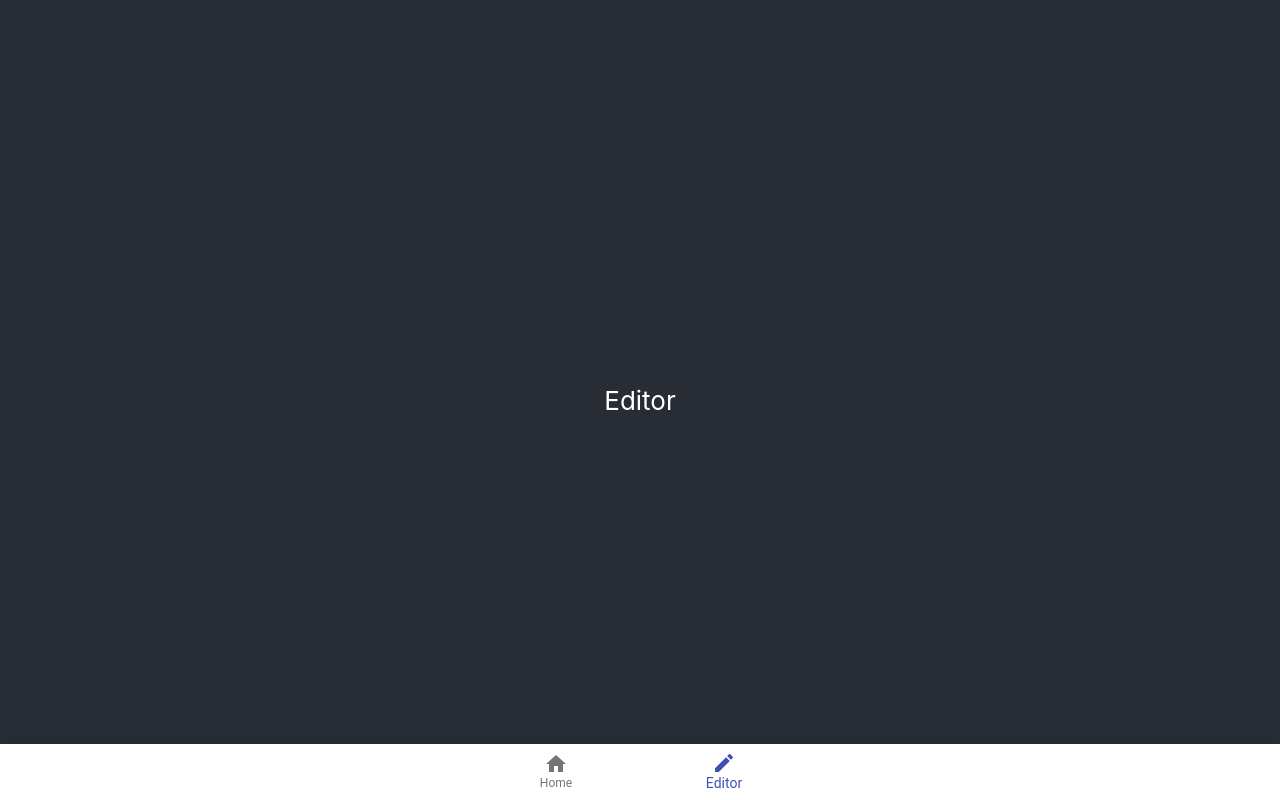
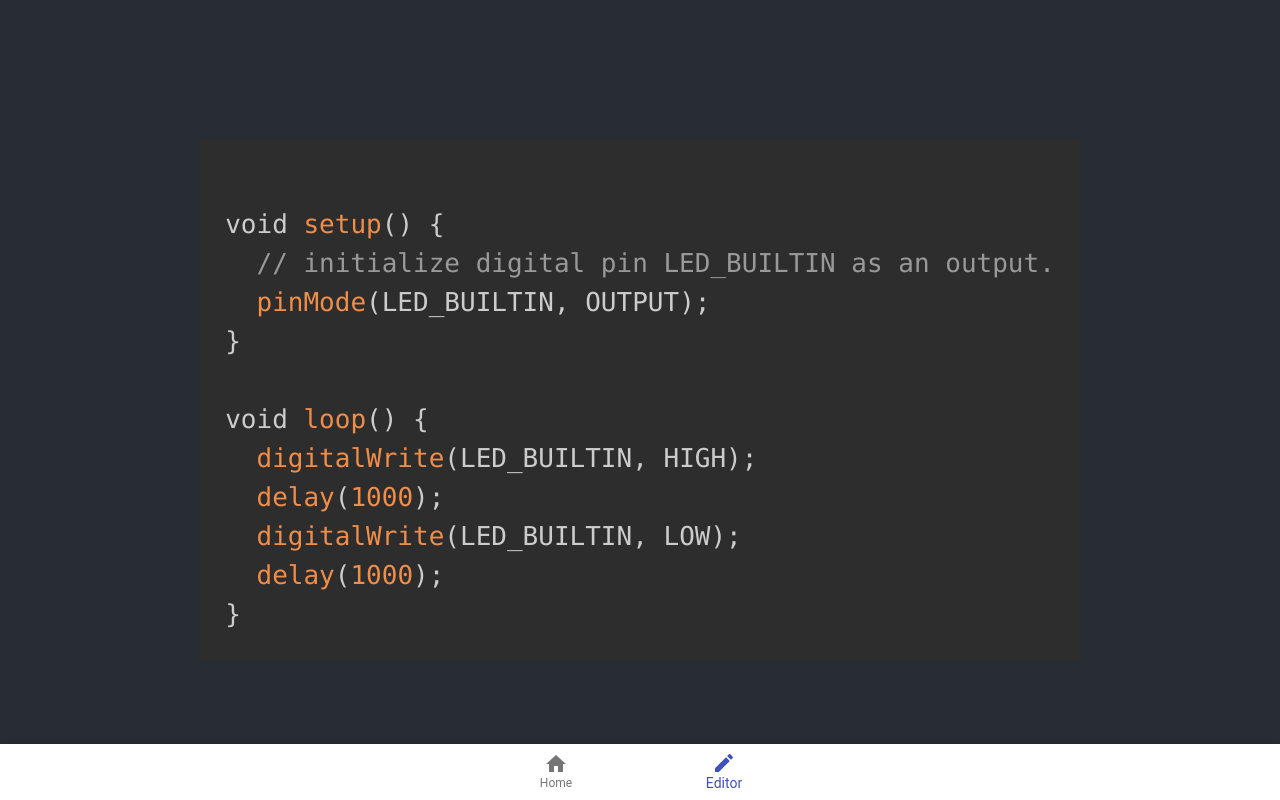
Before and after one commit to rzfzr/MDD4CPD-Legacy, a React (Create React App) app: page /editor in a window 1280 px wide. Both pictures are taken after a click on the button "Editor". Built offline with nearby package versions, Linux system fonts and the light colour scheme.

Commit message:
Pure prismjs

```diff
--- a/package.json
+++ b/package.json
@@ -14,9 +14,9 @@
     "@types/node": "^12.0.0",
     "@types/react": "^17.0.0",
     "@types/react-dom": "^17.0.0",
+    "prismjs": "^1.24.1",
     "react": "^17.0.2",
     "react-dom": "^17.0.2",
-    "react-prism-editor": "^1.1.2",
     "react-router-dom": "^5.2.0",
     "react-scripts": "4.0.3",
     "typescript": "^4.1.2",
@@ -50,6 +50,7 @@
     ]
   },
   "devDependencies": {
+    "@types/prismjs": "^1.16.6",
     "@types/react-router-dom": "^5.1.8",
     "gh-pages": "^3.2.3"
   }
--- a/src/App.tsx
+++ b/src/App.tsx
@@ -6,9 +6,6 @@ import history from './history'
 
 import EditorPage from './pages/Editor'
 import HomePage from './pages/Home';
-
-import { useState, useMemo } from 'react';
-import { useEffect } from 'react';
 
 export default function App() {
   return (
--- /dev/null
+++ b/src/components/Code.tsx
@@ -0,0 +1,16 @@
+import React, { useEffect } from "react";
+import Prism from "prismjs";
+import "prismjs/themes/prism-tomorrow.css";
+
+export default function Code(props: { code: string, language: string }) {
+    useEffect(() => {
+        Prism.highlightAll();
+    }, []);
+    return (
+        <div className="Code">
+            <pre>
+                <code className={`language-${props.language}`}>{props.code}</code>
+            </pre>
+        </div>
+    );
+}
--- a/src/components/NavigationBar.tsx
+++ b/src/components/NavigationBar.tsx
@@ -1,4 +1,4 @@
-import React from 'react';
+import { useState } from 'react';
 import BottomNavigation from '@material-ui/core/BottomNavigation';
 import BottomNavigationAction from '@material-ui/core/BottomNavigationAction';
 import HomeIcon from '@material-ui/icons/Home';
@@ -7,7 +7,7 @@ import { AppBar } from '@material-ui/core';
 import history from '../history';
 
 export default function SimpleBottomNavigation() {
-    const [value, setValue] = React.useState('/');
+    const [value, setValue] = useState('/');
     let currentPath = history.location.pathname
     if (value !== currentPath)
         setValue(currentPath)
--- a/src/pages/Editor.tsx
+++ b/src/pages/Editor.tsx
@@ -1,3 +1,20 @@
+import Code from "../components/Code"
+
 export default function EditorPage() {
-    return <div > Editor </div>
+    const code = `
+void setup() {
+  // initialize digital pin LED_BUILTIN as an output.
+  pinMode(LED_BUILTIN, OUTPUT);
 }
+
+void loop() {
+  digitalWrite(LED_BUILTIN, HIGH);
+  delay(1000);
+  digitalWrite(LED_BUILTIN, LOW);
+  delay(1000);
+}
+`;
+    return <div >
+        <Code code={code} language="clike" />
+    </div>
+}
--- a/src/pages/Home.tsx
+++ b/src/pages/Home.tsx
@@ -1,4 +1,3 @@
-import { Link } from "react-router-dom";
 import masterDiagram from '../assets/master.svg'
 export default function HomePage() {
     return <div>
```
Also changed, not shown: 1 other file (tests, documents, lock files or other folders).
